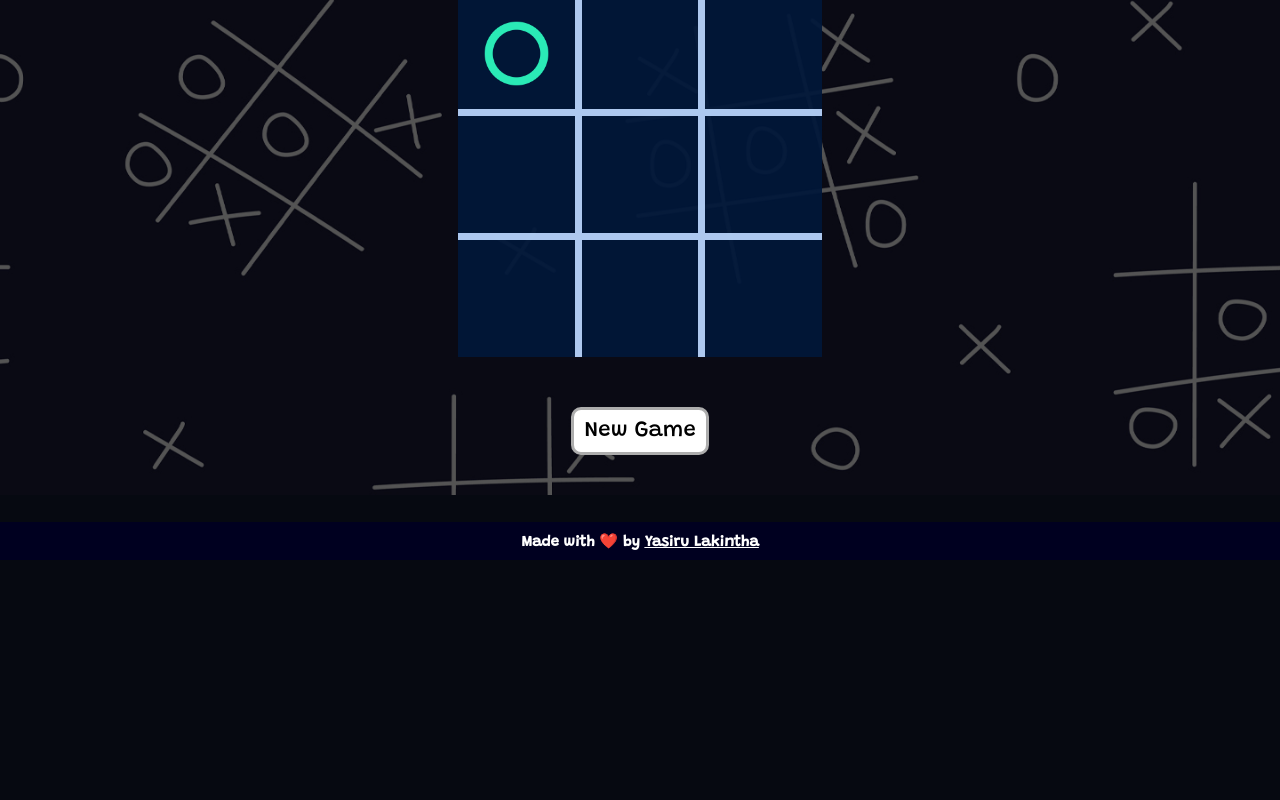
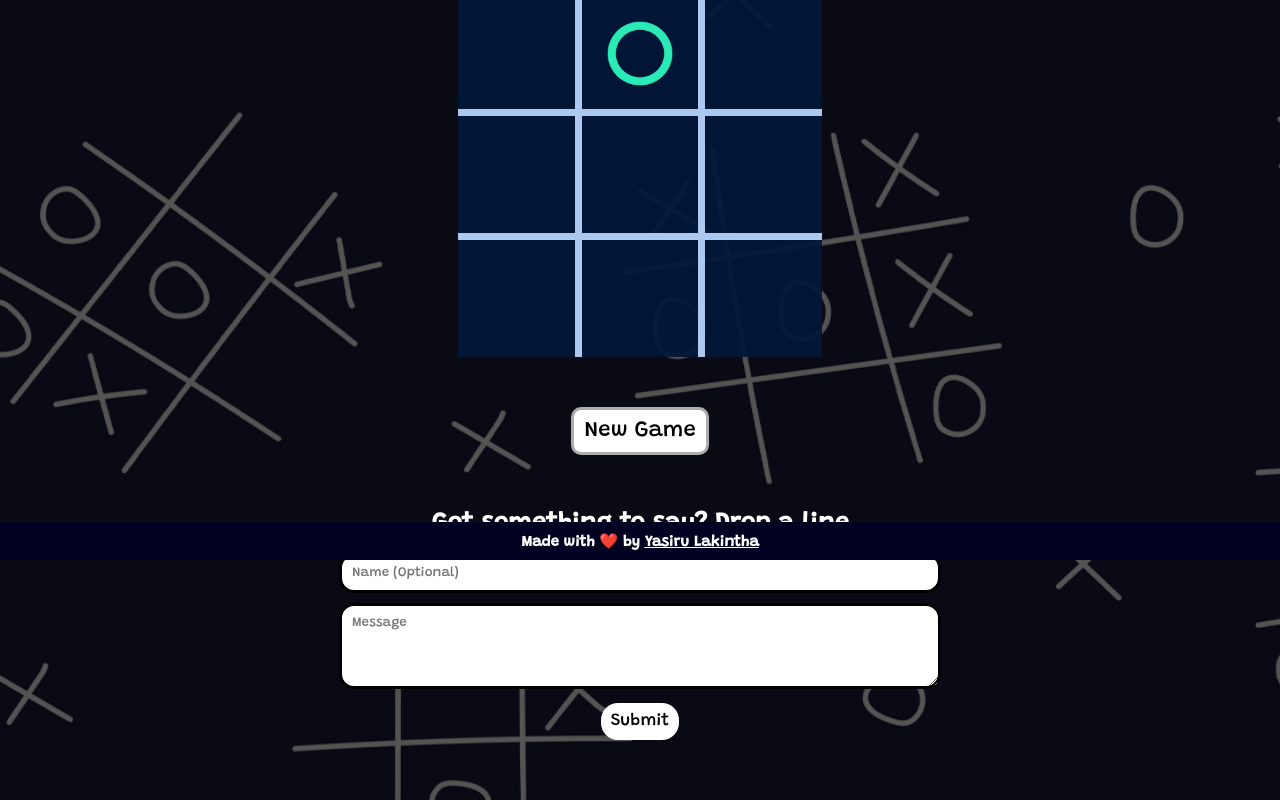
Before and after one commit to YasiruLaki/tictactoe, a React (Create React App) app: page /tictac in a window 1280 px wide. Shown: the part 240-1040 px from the top of the page. Before the commit the page ends 800 px from the top, so only its background shows below. Built offline with nearby package versions, Linux system fonts and the light colour scheme; the HTML template or start-up script is replaced by a standard one.

Commit message:
contact form added

```diff
--- a/src/App.js
+++ b/src/App.js
@@ -1,5 +1,6 @@
 import './App.css';
 import Grid from './components/grid';
+import Form from './components/form';
 
 function App() {
   return (
@@ -7,6 +8,7 @@ function App() {
 
       <div className="App">
         <Grid />
+        <Form />
       </div>
 
     </div>
--- /dev/null
+++ b/src/components/form.css
@@ -0,0 +1,39 @@
+@import url('https://fonts.googleapis.com/css2?family=Grandstander:wght@500&display=swap');
+
+form{
+    font-family: 'Grandstander', cursive;
+    margin-bottom: 60px;
+    display: block;
+    width: 100%;
+}
+
+.form-input{
+    font-family: 'Grandstander', cursive;
+    color: black;
+    padding: 10px;
+    border-radius: 15px;
+    border: solid;
+    width: 45%;
+    background-color: rgb(255, 255, 255);
+    margin-bottom: 10px;
+}
+
+form textarea{
+    height: 60px;
+}
+
+.form-btn{
+    font-size: 17px;
+    background-color: white;
+    color: black;
+    padding: 10px;
+    font-family: 'Grandstander', cursive;
+    border: none;
+    border-radius: 17px;
+}
+
+.form-head{
+    font-size: 25px;
+    color: white;
+    font-family: 'Grandstander', cursive;
+}
--- /dev/null
+++ b/src/components/form.js
@@ -0,0 +1,26 @@
+import "./form.css"
+
+function Form() {
+    return(
+        <div>
+            <div>
+                <h1 className="form-head">Got something to say? Drop a line</h1>
+                <form>
+                    <input
+                    className="form-input"
+                    placeholder="Name (Optional)">
+                    </input><br></br>
+                    <textarea
+                    className="form-input"
+                    placeholder="Message" required>
+                    </textarea><br></br>
+                    <button type="submit" className="form-btn">
+                        Submit
+                    </button>
+                </form>
+            </div>
+        </div>
+    )
+}
+
+export default Form;
--- a/src/components/grid.js
+++ b/src/components/grid.js
@@ -77,7 +77,7 @@ function Grid() {
       if (!board[i]) {
         board[i] = player;
         const random = Math.random();
-        const score = random < 1 ? minimax(board, 0, false, player, opponent) : Math.random() * 10;
+        const score = random < 0.9 ? minimax(board, 0, false, player, opponent) : Math.random() * 10;
 
         board[i] = null;
 
```
